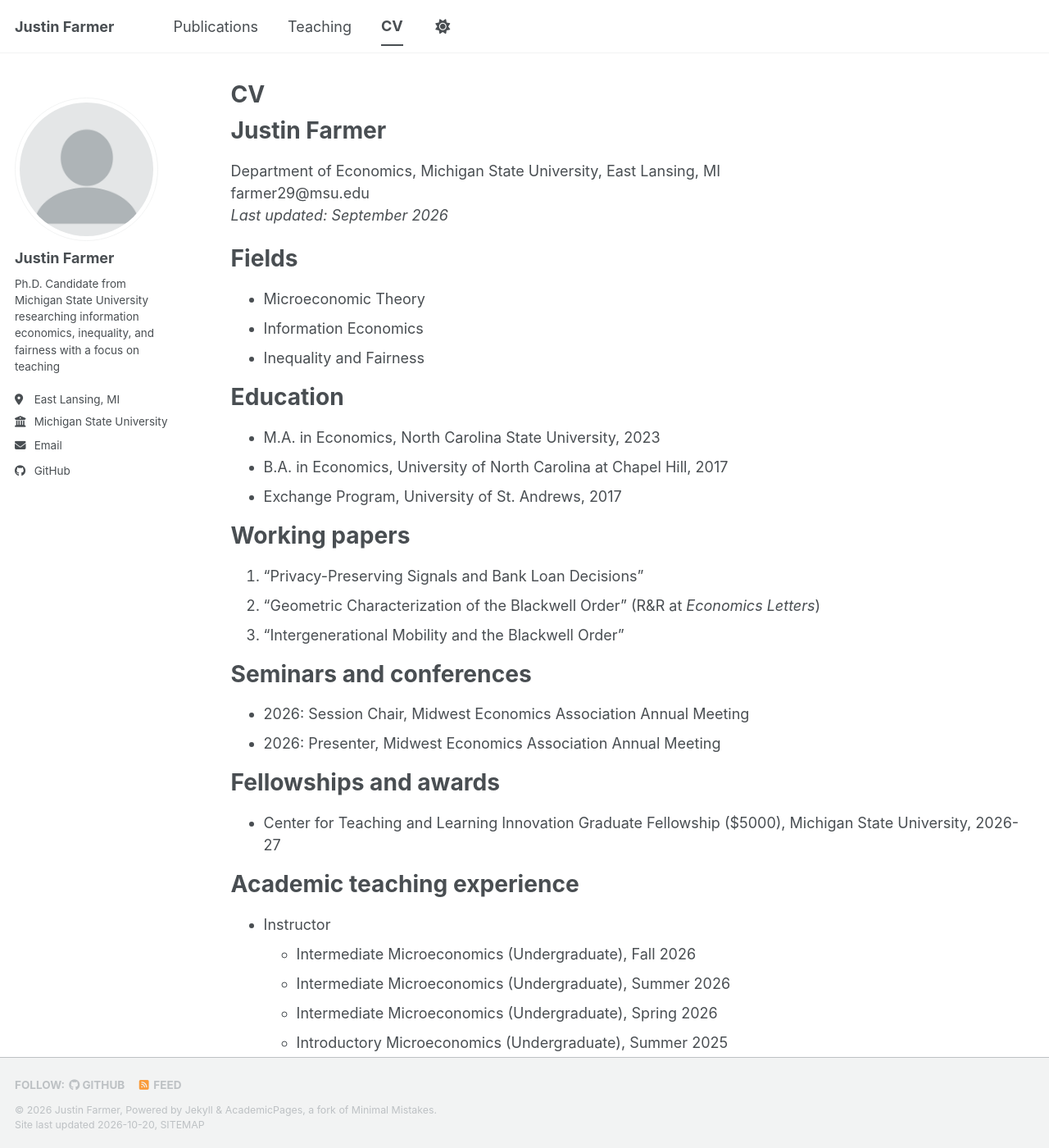
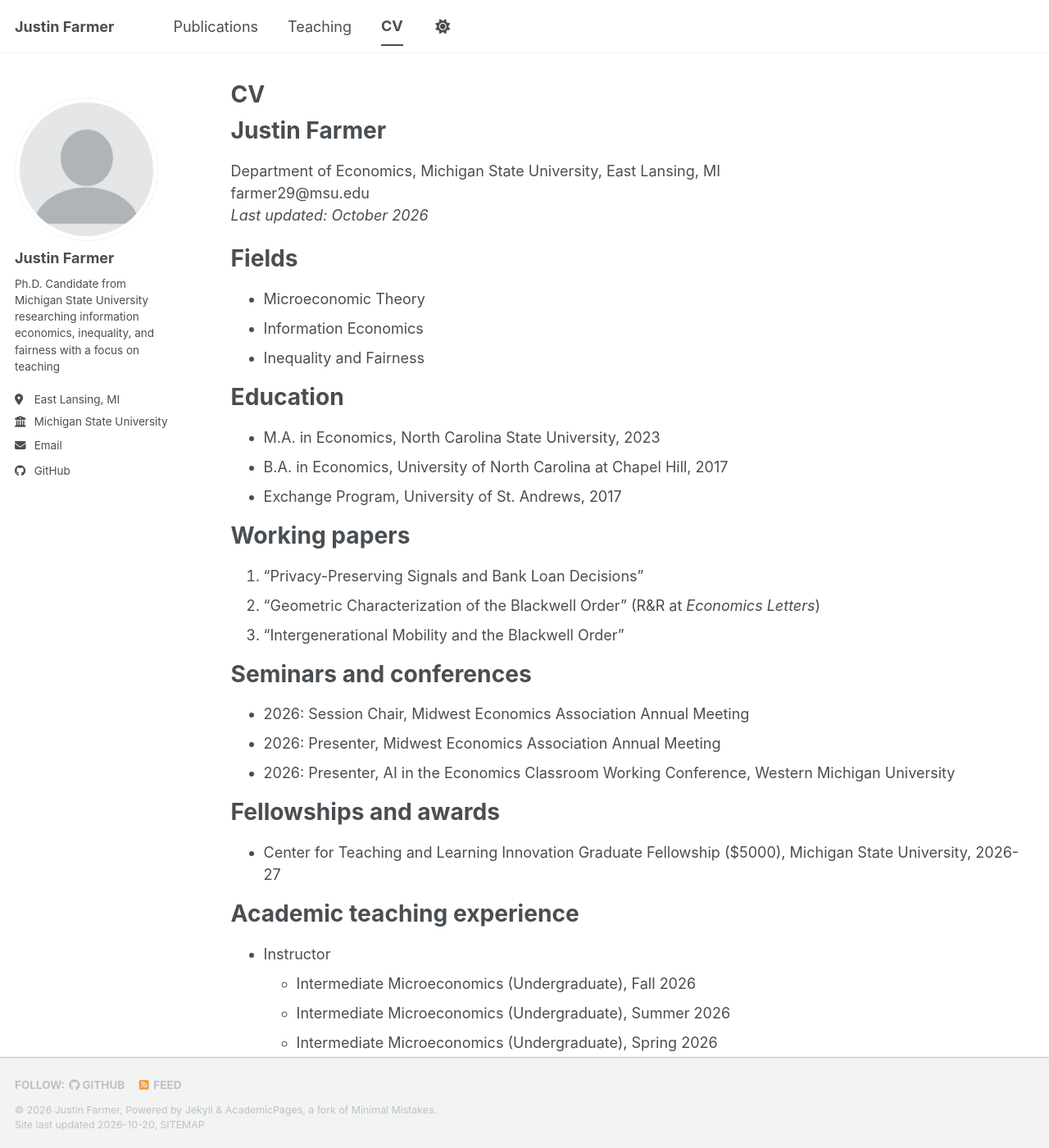
Before and after one commit to Jjustinfarmer/Jjustinfarmer.github.io, a Jekyll site: the page built from _pages/cv.md, in a window 1280 px wide and 1400 px high. Shown: the whole window at 82% size. Built offline with Jekyll 4.4.1, drawn with Linux system fonts in a browser that asks for light colours; a style sheet for code colours, icons or effects is not loaded.

Commit message:
Update CV with new date and conference presentation
Updated the last updated date and added a new conference presentation.

```diff
--- a/_pages/cv.md
+++ b/_pages/cv.md
@@ -13,7 +13,7 @@ Justin Farmer
 ======
 Department of Economics, Michigan State University, East Lansing, MI
 farmer29@msu.edu
-*Last updated: September 2026*
+*Last updated: October 2026*
 
 Fields
 ======
@@ -37,6 +37,7 @@ Seminars and conferences
 ======
 * 2026: Session Chair, Midwest Economics Association Annual Meeting
 * 2026: Presenter, Midwest Economics Association Annual Meeting
+* 2026: Presenter, AI in the Economics Classroom Working Conference, Western Michigan University
 
 Fellowships and awards
 ======
```
